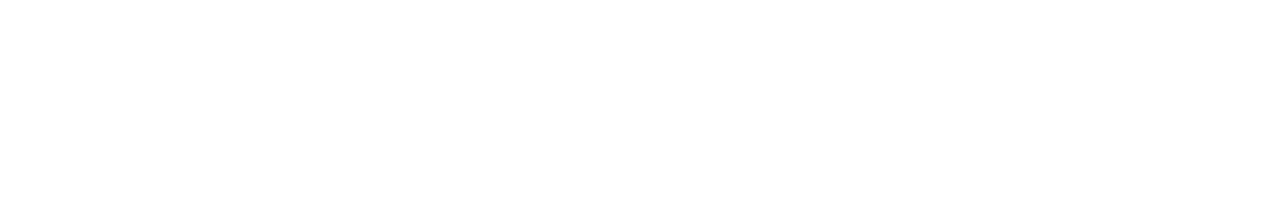
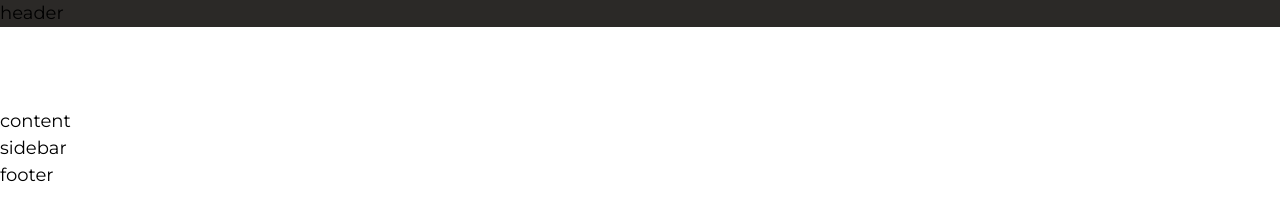
Before and after one commit to sarahseewhy/sarahseewhy, a website: page index.html in a window 1280 px wide. Drawn offline with Linux system fonts and the light colour scheme.

Commit message:
Adds incremental HTML div sections

```diff
--- a/index.html
+++ b/index.html
@@ -8,5 +8,17 @@
   <title>sarahseewhy</title>
 </head>
 <body>
+  <div id="header">
+    header
+  </div>
+  <div id="content">
+    content
+  </div>
+  <div id="sidebar">
+    sidebar
+  </div>
+  <div id="footer">
+    footer
+  </div>
 </body>
 </html>
```
